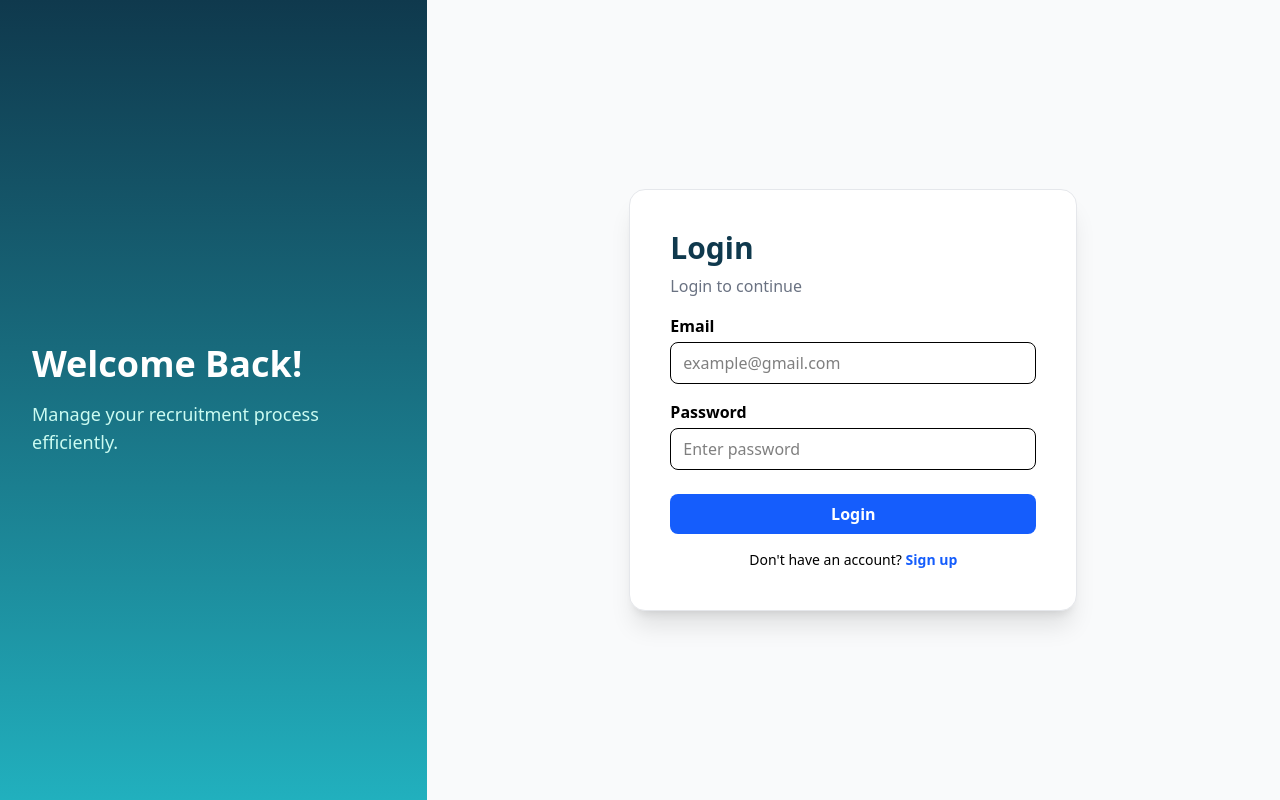
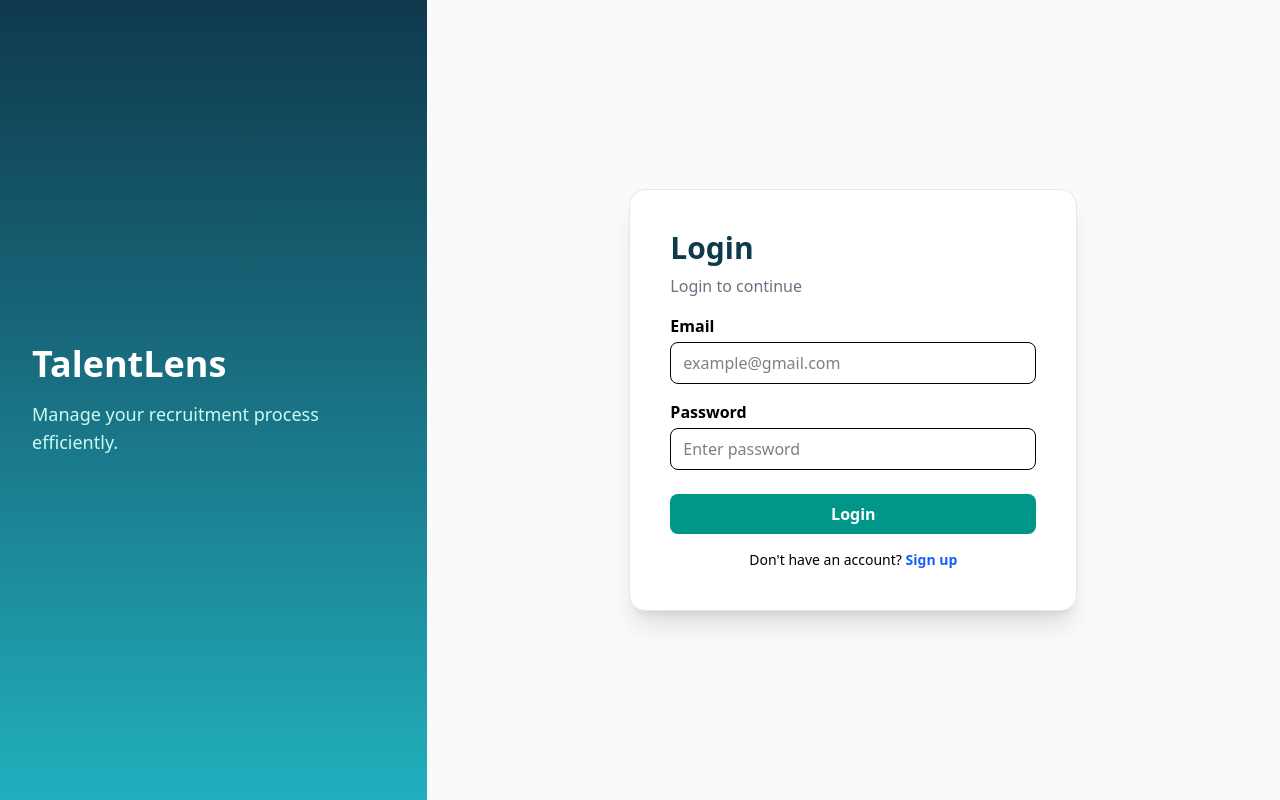
Before and after one commit to rb14v1/TalentLens, a React app in the folder Frontend/: page / in a window 1280 px wide. Built offline with nearby package versions, Linux system fonts and the light colour scheme; the HTML template or start-up script is replaced by a standard one.

Commit message:
Updated Frontend

```diff
--- a/Frontend/src/pages/Login.jsx
+++ b/Frontend/src/pages/Login.jsx
@@ -56,7 +56,7 @@
       {/* LEFT GRADIENT PANEL */}
       <div className="hidden md:flex w-1/3 bg-gradient-to-b from-[#0F394D] to-[#21B0BE] items-center justify-center text-white p-8">
         <div>
-          <h1 className="text-4xl font-bold mb-4">Welcome Back!</h1>
+          <h1 className="text-4xl font-bold mb-4">TalentLens</h1>
           <p className="text-lg text-teal-100">
             Manage your recruitment process efficiently.
           </p>
@@ -96,7 +96,7 @@
 
             <button
               type="submit"
-              className="w-full mt-6 bg-blue-600 hover:bg-blue-700 text-white py-2 rounded-lg font-semibold transition"
+              className="w-full mt-6 bg-teal-600 hover:bg-teal-700 text-white py-2 rounded-lg font-semibold transition"
             >
               Login
             </button>
--- a/Frontend/src/pages/Register.jsx
+++ b/Frontend/src/pages/Register.jsx
@@ -81,7 +81,7 @@
 
       {/* LEFT PANEL */}
 <div className="hidden md:flex w-1/3 bg-gradient-to-b from-[#004e92] via-[#015f72] to-[#00A8A8] text-white flex-col justify-center px-10">
-<h1 className="text-5xl font-bold">ProMatch</h1>
+<h1 className="text-5xl font-bold">TalentLens</h1>
 <p className="text-lg mt-3 opacity-90">Smart Hiring Platform</p>
 </div>
 
```
